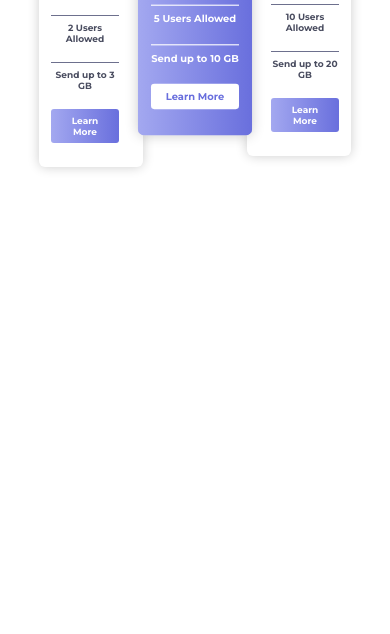
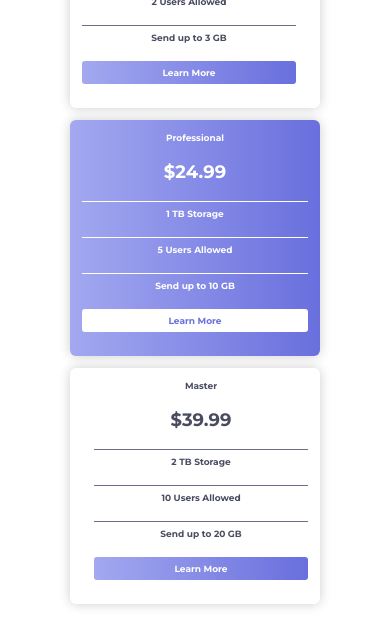
Before and after one commit to AriaFeather/Price-Component, a website: page index.html in a window 390 px wide. Shown: the part 256-890 px from the top of the page. Before the commit the page ends 844 px from the top, so only its background shows below. Drawn offline with Linux system fonts and the light colour scheme.

Commit message:
Completed Mobile Responsive Design

```diff
--- a/sass/layout/_grid.scss
+++ b/sass/layout/_grid.scss
@@ -2,10 +2,20 @@
     position: relative;
     width: 100%;
     @include clearfix;
+    @include respond(mobile){
+        width: 80%;
+        margin: 0 auto;
+    }
 }
 [class^="col-"]{
     float: left;
+    @include respond(mobile){
+        float:none;
+    }
 }
 .col-1-of-3{
     width: calc(100% / 3);
+    @include respond(mobile){
+        width: 100%;
+    }
 }
--- a/sass/pages/_home.scss
+++ b/sass/pages/_home.scss
@@ -18,6 +18,7 @@
         border-radius: 1rem;
         padding: 2rem;
         box-shadow: 0 0 2rem rgba(black, .2);
+        margin-bottom: 2rem;
         p {
             margin-bottom: 3rem;
         }
@@ -26,6 +27,9 @@
         }
         &--2{
             transform: scale(1.1);
+            @include respond(mobile){
+                transform: scale(1);
+            }
             .price__options{
                 border-top: 1px solid $color-white;
             }
@@ -36,6 +40,9 @@
     }
     &__blowup{
         font-size: 5rem;
+        @include respond(tab-land){
+            font-size: 3rem;
+        }
     }
     &__options{
         border-top: 1px solid $color-neutral-3;
```
Also changed, not shown: public/style.css, 1 other file.
